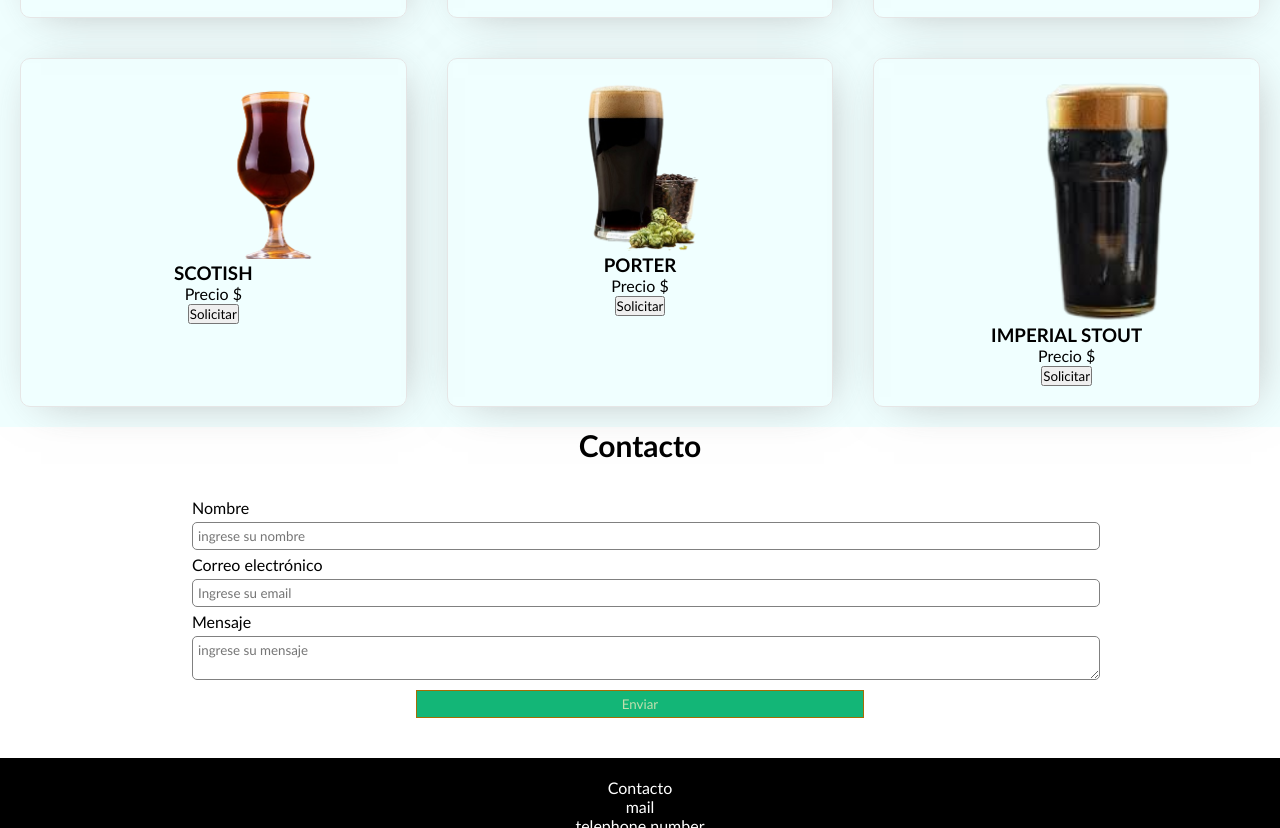
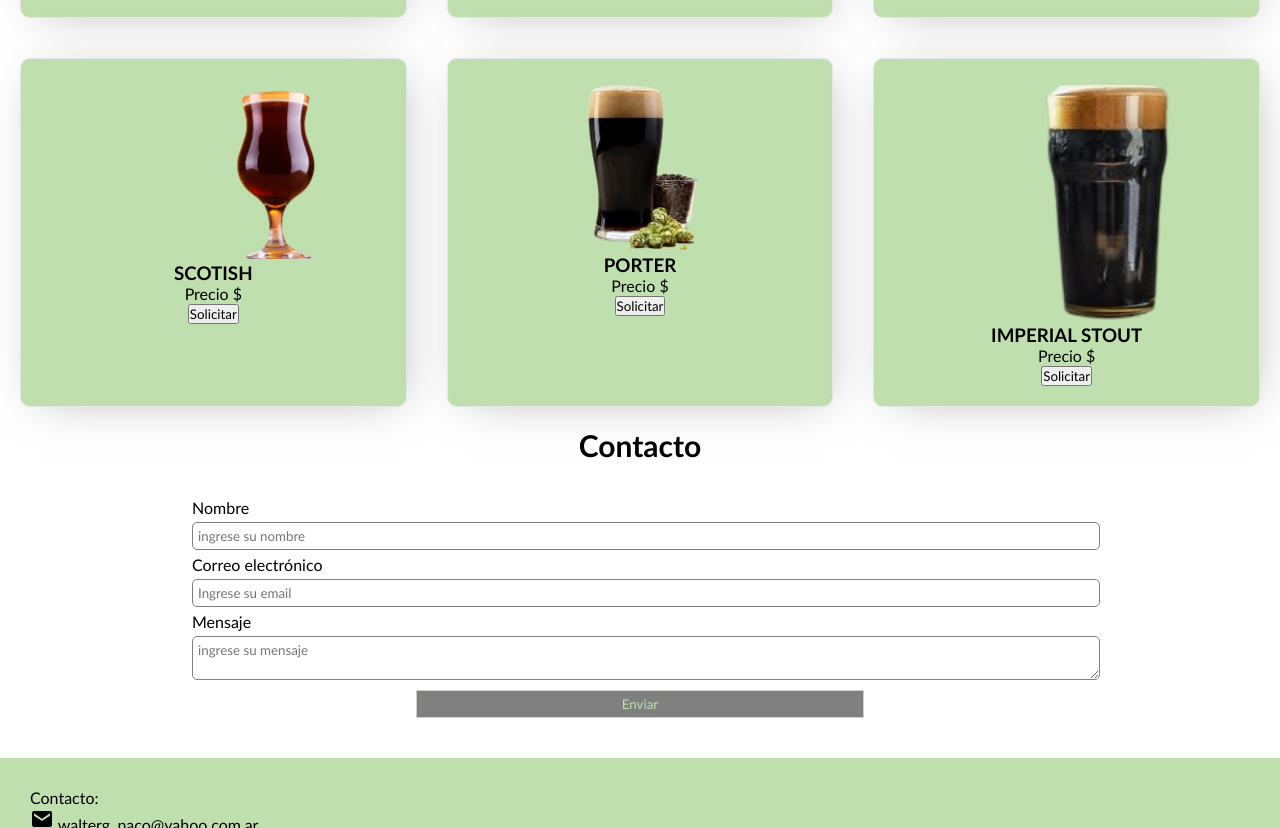
Before and after one commit to WalterNaco/tp-1-cerveza-awash, a plain HTML site: page index.html in a window 1280 px wide. Shown: the part 1837-2665 px from the top of the page. Drawn offline with Linux system fonts and the light colour scheme.

Commit message:
add and modify the proyect

```diff
--- a/index.html
+++ b/index.html
@@ -3,11 +3,14 @@
 <head>
     <meta charset="UTF-8" />
     <meta name="viewport" content="width=device-width, initial-scale=1.0" />
-    <title>Document</title>
+    <title>Cerveceria Awash</title>
     <link rel="stylesheet" href="styles/styles.css">
     <link rel="icon" href="assets/icono beer.png">
+
 </head>
 <body>
+  <div class="icono-fijo">
+  </div>
 <header>
     <img src="assets/Awash_2-removebg-preview.png" alt="imagen de logo" height="230px"/>
     <nav>
@@ -69,7 +72,7 @@
     <div class="container-grid-beer">
       <div class="card">
         <div class="container-img-project">
-          <img src="assets/Golden.png" alt="imagen Golden" />
+          <img src="assets/Golden.png" alt="imagen Golden"/>
           </div>
           <h3>GOLDEN</h3>
           <p>
@@ -79,7 +82,7 @@
         </div>
         <div class="card">
             <div class="container-img-project">
-              <img src="assets/honey.png" alt="imagen honey" />
+              <img src="assets/honey.png" alt="imagen honey"/>
               </div>
               <h3>HONNEY</h3>
               <p>
@@ -89,7 +92,7 @@
             </div>
             <div class="card">
                 <div class="container-img-project">
-                  <img src="assets/irish-red.png" alt="imagen irish-red" />
+                  <img src="assets/irish-red.png" alt="imagen irish-red"/>
                   </div>
                   <h3>IRISH RED</h3>
                   <p>
@@ -99,7 +102,7 @@
                 </div>
                 <div class="card">
                     <div class="container-img-project">
-                      <img src="assets/scotch_ale.png" alt="imagen scotish" />
+                      <img src="assets/scotch_ale.png" alt="imagen scotish"/>
                       </div>
                       <h3>SCOTISH</h3>
                       <p>
@@ -109,7 +112,7 @@
                     </div>
         <div class="card">
         <div class="container-img-project">
-          <img src="assets/Porter-Ing.png" alt="imagen Porter" />
+          <img src="assets/Porter-Ing.png" alt="imagen Porter"/>
           </div>
           <h3>PORTER</h3>
           <p>
@@ -119,7 +122,7 @@
         </div>
         <div class="card">
         <div class="container-img-project">
-          <img src="assets/imperial stout.png" alt="imageb imperial stout" />
+          <img src="assets/imperial stout.png" alt="imageb imperial stout"/>
           </div>
           <h3>IMPERIAL STOUT</h3>
           <p>
@@ -132,7 +135,7 @@
 <section id="contact">
     <h2>Contacto</h2>
     <form
-    action="https://formsbumit.co/wjluduena@gmail.com"
+    action="https://formsbumit.co/walterg_naco@yahoo.com.ar"
     method="POST"
     >
     <div>
@@ -162,12 +165,11 @@
 </section>
 </main>
 <footer>
-    <section>
-        <div class="skewed"></div>
-    </section>
-<p>Contacto</p>
-<p>mail</p>
-<p>telephone number</p>
+  <div class="separador"></div>
+<p>Contacto:</p>
+<p><img src="Font Awesome/envelope-solid-24.png" alt="Icono de correo electrónico"> walterg_naco@yahoo.com.ar</p>
+<p><img src="Font Awesome/whatsapp-logo-24 (1).png" alt="Icono de teléfono"> 123456789</p>
+</section>
 </footer>
 </body>
 </html>
--- a/styles/styles.css
+++ b/styles/styles.css
@@ -6,7 +6,18 @@
 
 :root {
     --primary-color: rgb(192, 223, 174);
-    --secondary-color: rgb(19, 182, 119);
+    --secondary-color: gray;
+}
+
+.icono-fijo {
+  width: 50px;
+  height: 50px;
+  background-image: url('../assets/vecteezy_whatsapp-png-icon_16716468.png');
+  background-size: cover;
+  position: fixed;
+  bottom: 20px;
+  right: 20px;
+  z-index: 999;
 }
 
 header {
@@ -58,7 +69,7 @@ header nav ul li a:hover {
   }
 
   .bannerIzq h1 {
-    color: rgb(56, 126, 47);
+    color: black;
     font-size: 30px;
     margin-bottom: 10px;
   }
@@ -76,6 +87,7 @@ header nav ul li a:hover {
 #projects,
 #beer {
     text-align: center;
+    justify-self: center;
 }
 
 #projects h2,
@@ -94,6 +106,7 @@ header nav ul li a:hover {
 
 #projects .card,
 #beer .card {
+  background-color: rgb(192, 223, 174);
   padding: 20px;
   border: 1px solid rgb(230, 230, 230);
   box-shadow: 6px 5px 45px -15px rgba(155, 150, 150, 0.75);
@@ -109,7 +122,7 @@ header nav ul li a:hover {
 #beer .card a,
 #contact button {
   text-decoration: none;
-  border: 1px solid rgb(165, 109, 5);
+  border: 1px solid rgb(209, 207, 202);
   padding: 5px 10px;
   display: block;
   width: 50%;
@@ -118,15 +131,11 @@ header nav ul li a:hover {
   color: var(--primary-color);
 }
 
-#beer {
-  background-color: azure;
-
-}
-
 #beer .card {
-  background-color: rgb(192, 223, 174) s;
-  img {width: 100%};
-  text-align: center;
+  img{
+    width: 100%;
+    height: 100%;
+  }
 }
 
 /* Contacto */
@@ -156,10 +165,10 @@ textarea {
 }
 
 footer {
-  padding: 20px;
-  background-color: black;
-  color: white;
-  text-align: center;
+  padding: 30px;
+  background-color: rgb(192, 223, 174);
+  color: black;
+  text-align: left;
 }
 
 @media (max-width: 880px) {
```
Also changed, not shown: Font Awesome/envelope-solid-24.png (added), Font Awesome/whatsapp-logo-24 (1).png (added), assets/vecteezy_whatsapp-png-icon_16716468.png (added).
